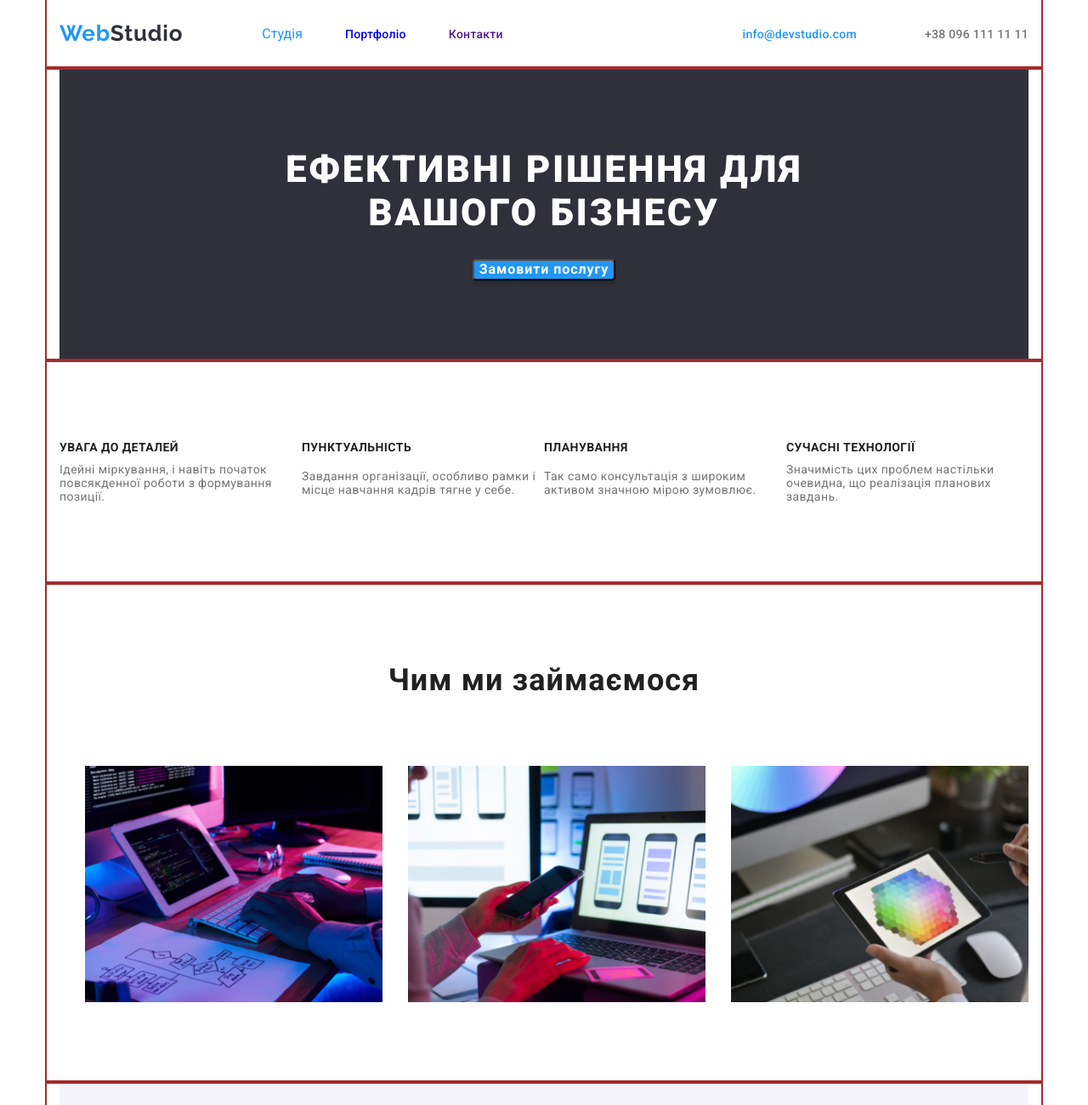
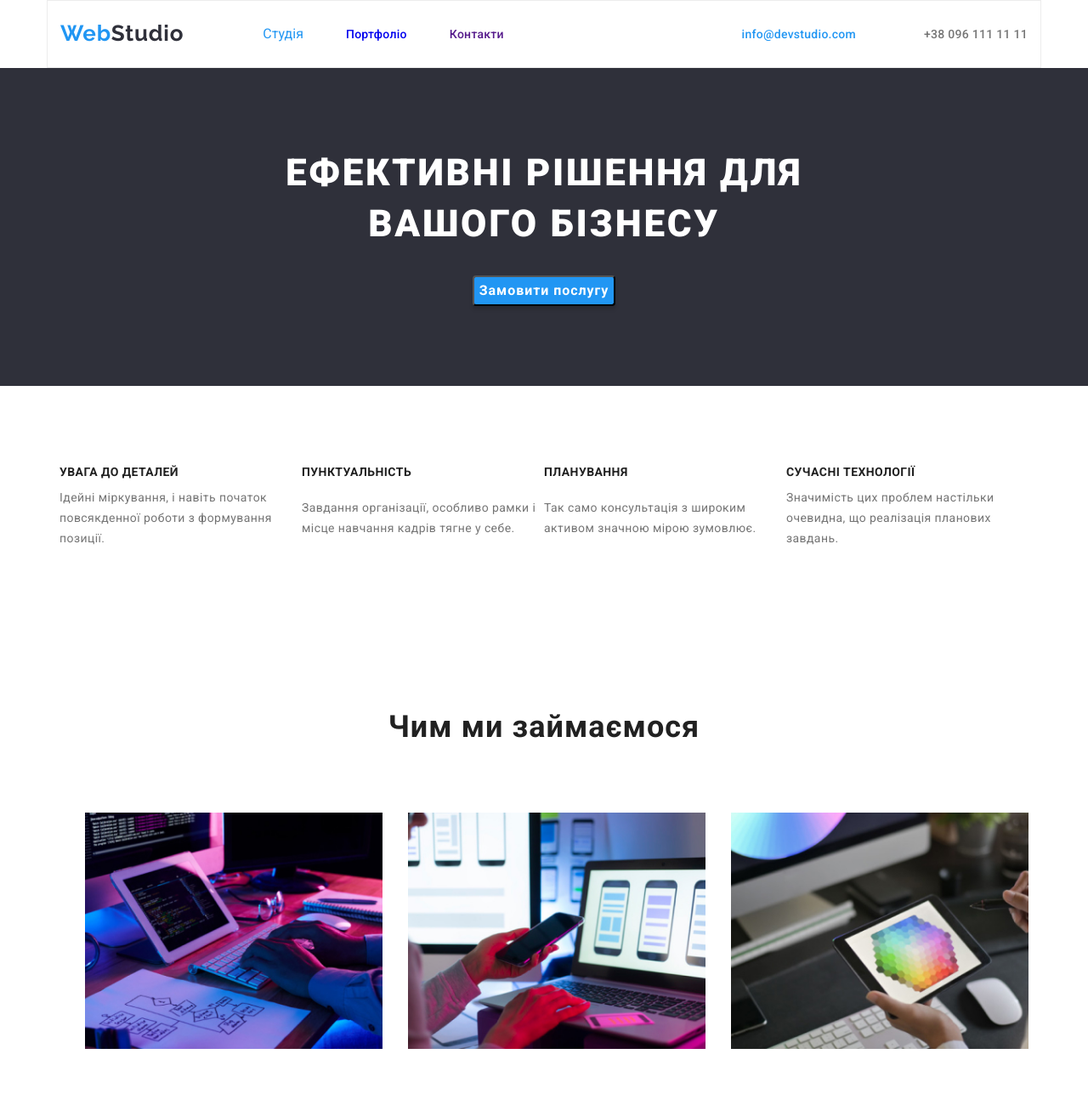
Before and after one commit to MaksymchukElla/github-tutorial-3, a plain HTML site: page index.html in a window 1280 px wide. Shown: the top 1300 px of the page at 85% size. Drawn offline with nearby package versions, Linux system fonts and the light colour scheme.

Commit message:
Доопрацювали ДЗ 3

```diff
--- a/css/styles.css
+++ b/css/styles.css
@@ -45,7 +45,12 @@ p {
   margin-right: auto;
   padding-left: 15px;
   padding-right: 15px;
-  outline: 2px solid brown;
+  /* outline: 2px solid brown; */
+}
+
+section {
+  padding-top: 94px;
+  padding-bottom: 94px;
 }
 
 /* Шапка */
@@ -53,6 +58,7 @@ p {
 .main {
   display: flex;
   height: 80px;
+  border: 1px solid #ECECEC;
 }
 
 .logo {
@@ -61,7 +67,7 @@ p {
   font-family: "Raleway", sans-serif;
   font-weight: 700;
   font-size: 26px;
-  line-height: 1,2;
+  line-height: 1.2;
   letter-spacing: 0.03em;
   text-decoration: none;
 }
@@ -85,7 +91,7 @@ p {
 
   font-weight: 500;
   font-size: 14px;
-  line-height: 1,14;
+  line-height: 1.14;
   letter-spacing: 0.02em;
   text-decoration: none;
 }
@@ -119,7 +125,7 @@ p {
   font-style: normal;
   font-weight: 500;
   font-size: 14px;
-  line-height: 1,14;
+  line-height: 1.14;
   letter-spacing: 0.02em;
 }
 .contakt-link:focus,
@@ -133,7 +139,7 @@ p {
   font-style: normal;
   font-weight: 500;
   font-size: 14px;
-  line-height: 1,14px;
+  line-height: 1.14px;
   letter-spacing: 0.02em;
 }
 .contakt-type:focus,
@@ -152,7 +158,8 @@ p {
   margin-block-start: 0;
   margin-block-end: 0;
 }
-.section {
+.section-heder {
+  background-color: var(--title-background-color);
   text-align: center;
 }
 .section-title {
@@ -162,27 +169,26 @@ p {
   color: var(--primary-white-color);
   font-weight: 900;
   font-size: 44px;
-  line-height: 1,36;
+  line-height: 1.36;
   text-align: center;
   letter-spacing: 0.06em;
   text-transform: uppercase;
 }
 .button {
   display: inline-block;
-  padding: 11px, 24px;
   min-width: 152px;
   border-radius: 4px;
+  padding: 11px, 24px;
 
   color: var(--primary-white-color);
   background: var(--accent-color);
   font-weight: 700;
   font-size: 16px;
-  line-height: 1,88;
+  line-height: 1.88;
   letter-spacing: 0.06em;
   text-align: center;
   cursor: pointer;
   box-shadow: 0px 4px 4px rgba(0, 0, 0, 0.15);
-
 }
 
 .button:hover,
@@ -191,11 +197,7 @@ p {
   background-color: var(--accent-color);
 }
 
-.section {
-  padding-top: 94px;
-  padding-bottom: 94px;
-  background-color: var(--title-background-color);
-}
+
 
 /* Наші переваги */
 
@@ -216,7 +218,7 @@ p {
   margin-bottom: 10px;
   font-weight: 700;
   font-size: 14px;
-  line-height: 1,14;
+  line-height: 1.14;
   letter-spacing: 0.03em;
   text-transform: uppercase;
 }
@@ -225,7 +227,7 @@ p {
   color: var(--title-text-color);
   font-weight: 400;
   font-size: 14px;
-  line-height: 1,71;
+  line-height: 1.71;
   letter-spacing: 0.03em;
 }
 
@@ -236,12 +238,6 @@ p {
 
 .list-benefits .blok {
   width: 380px;
-
-}
-
-.benefits {
-  padding-top: 94px;
-  padding-bottom: 94px;
 }
 
 /* Чим ми займаємось */
@@ -253,14 +249,9 @@ p {
   color: var(--primary-text-color);
   font-weight: 700;
   font-size: 36px;
-  line-height: 1,17;
+  line-height: 1.17;
   letter-spacing: 0.03em;
   text-align: center;
-}
-.subtitle {
-  padding-top: 94px;
-  padding-bottom: 94px;
-
 }
 
 .subtitle-main {
@@ -276,9 +267,9 @@ p {
 }
 
 .subtitle-main > .subtitle-list {
-  flex-basis: calc(100% / 3 - 30px);
   margin-left: 30px;
   margin-top: 30px;
+  flex-basis: calc(100% / 3 - 30px);
 }
 .subtitle-list {
   list-style: none;
@@ -288,8 +279,6 @@ p {
 
 .team {
   background: #f5f4fa;
-  padding-top: 94px;
-  padding-bottom: 94px;
 }
 
 .team-main {
@@ -299,7 +288,7 @@ p {
   display: flex;
   flex-wrap: wrap;
   justify-content: center;
-  margin-right: calc(-1*30);
+  margin-left: calc(-1*30);
   margin-top: calc(-1*30);
 }
 
@@ -326,7 +315,7 @@ p {
   color: var(--primary-text-color);
   font-weight: 700;
   font-size: 36px;
-  line-height: 1,17;
+  line-height: 1.17;
   letter-spacing: 0.03em;
   text-align: center;
 }
@@ -337,7 +326,7 @@ p {
   color: var(--primary-text-color);
   font-weight: 500;
   font-size: 16px;
-  line-height: 1,19;
+  line-height: 1.19;
   letter-spacing: 0.03em;
   text-align: center;
 }
@@ -349,7 +338,7 @@ p {
   color: var(--title-text-color);
   font-weight: 400;
   font-size: 16px;
-  line-height: 1,19;
+  line-height: 1.19;
   letter-spacing: 0.03em;
   text-align: center;
  }
@@ -411,7 +400,6 @@ p {
 }
 
 .button-list {
-  padding-top: 94px;
   padding-bottom: 56px;
   padding-left: 0px;
   display: flex;
@@ -447,7 +435,6 @@ p {
   list-style: none;
   flex-wrap: wrap;
   display: flex;
-  padding-bottom: 94px;
 }
 
 .list-card  {
--- a/index.html
+++ b/index.html
@@ -9,14 +9,12 @@
      <link rel="preconnect" href="https://fonts.gstatic.com" crossorigin />
      <link
       href="https://fonts.googleapis.com/css2?family=Montserrat:wght@400;700&family=Raleway:wght@700&family=Roboto:wght@400;500;700;900&display=swap"
-      rel="stylesheet"
-    />
+      rel="stylesheet"/>
      <link
       rel="stylesheet"
       href="https://cdnjs.cloudflare.com/ajax/libs/modern-normalize/1.0.0/modern-normalize.min.css"
       integrity="sha512-ISS7cAi1PEhQ8jnbJpJZMd29NlhNj4AWYyLOSp2CE/CsHxTCu+r+t0D2yoJudVrd0/8fTVPUVDzY5Tvli75u/g=="
-      crossorigin="anonymous"
-    />
+      crossorigin="anonymous"/>
 
      <link rel="stylesheet" href="./css/styles.css" />
   </head>
@@ -49,48 +47,43 @@
     </header>
     <main>
       <!-- Герой-->
+      <section class="section-heder">
          <div class="container">
-        <section class="section">
-          <h1 class="section-title">Ефективні рішення для <br/>вашого бізнесу</h1>
+            <h1 class="section-title">Ефективні рішення для<br/>вашого бізнесу</h1>
             <button type="button" class="button">Замовити послугу</button>
+          </div>
       </section>
-      </div>
+
+        <section class="section-benefits">
           <div class="container">
-        <section class="benefits">
              <h1 class="visually-hidden">Наші переваги</h1>
              <ul class="list-benefits">
                <li class="blok">
                  <h2 class="benefits-text list">УВАГА ДО ДЕТАЛЕЙ</h2>
-              <p class="desc">
-                Ідейні міркування, і навіть початок повсякденної роботи з
-                формування позиції.
-              </p>
+                 <p class="desc">Ідейні міркування, і навіть початок повсякденної роботи з формування позиції.</p>
                </li>
                <li class="blok">
                  <h2 class="benefits-text list">ПУНКТУАЛЬНІСТЬ</h2>
                  <p class="desc">
                   Завдання організації, особливо рамки і місце навчання кадрів
-                тягне у себе.
-              </p>
+                  тягне у себе.</p>
                </li>
                <li class="blok">
                  <h2 class="benefits-text list">ПЛАНУВАННЯ</h2>
-              <p class="desc">
-                Так само консультація з широким активом значною мірою зумовлює.
-              </p>
+                 <p class="desc">Так само консультація з широким активом значною мірою зумовлює.</p>
                </li>
                <li class="blok">
                  <h2 class="benefits-text list">СУЧАСНІ ТЕХНОЛОГІЇ</h2>
                  <p class="desc">
                   Значимість цих проблем настільки очевидна, що реалізація
-                планових завдань.
-              </p>
+                  планових завдань.</p>
                </li>
              </ul>
+          </div>
         </section>
-      </div>
+
+         <section class="section-subtitle">
            <div class="container">
-        <section class="subtitle">
               <h2 class="subtitle-text">Чим ми займаємося</h2>
              <ul class="subtitle-main">
                <li class="subtitle-list">
@@ -109,10 +102,11 @@
                  </div>
                </li>
              </ul>
+           </div>
         </section>
-      </div>
+
+         <section class="team">
            <div class="container">
-        <section class="team">
              <h2 class="team-title">Наша команда</h2>
              <ul class="team-main">
                <li class="team-list">
@@ -144,19 +138,18 @@
                      <img
                      src="./images/img7.jpg"
                      alt="Михайло Єрмаков"
-                  width="270"
-                />
+                     width="270"/>
                    </div>
                    <h3 class="team-name">Михайло Єрмаков</h3>
                    <p class="team-role">UI Designer</p>
                  </li>
               </ul>
+           </div>
         </section>
-      </div>
     </main>
        <footer>
+          <section class="part">
              <div class="container">
-        <section class="part">
                  <a href="./index.html" class="logo"><span class="accent">Web</span><span class="studio">Studio</span></a>
                   <address class="info">
                       м. Київ, пр-т Лесі Українки, 26
@@ -171,8 +164,8 @@
                      </li>
                    </ul>
                </address>
+            </div>
         </section>
-      </div>
       </footer>
   </body>
 </html>
```
Also changed, not shown: portfolio.html (+5 -6 lines). Lines whose indentation alone changed are shown as unchanged.
